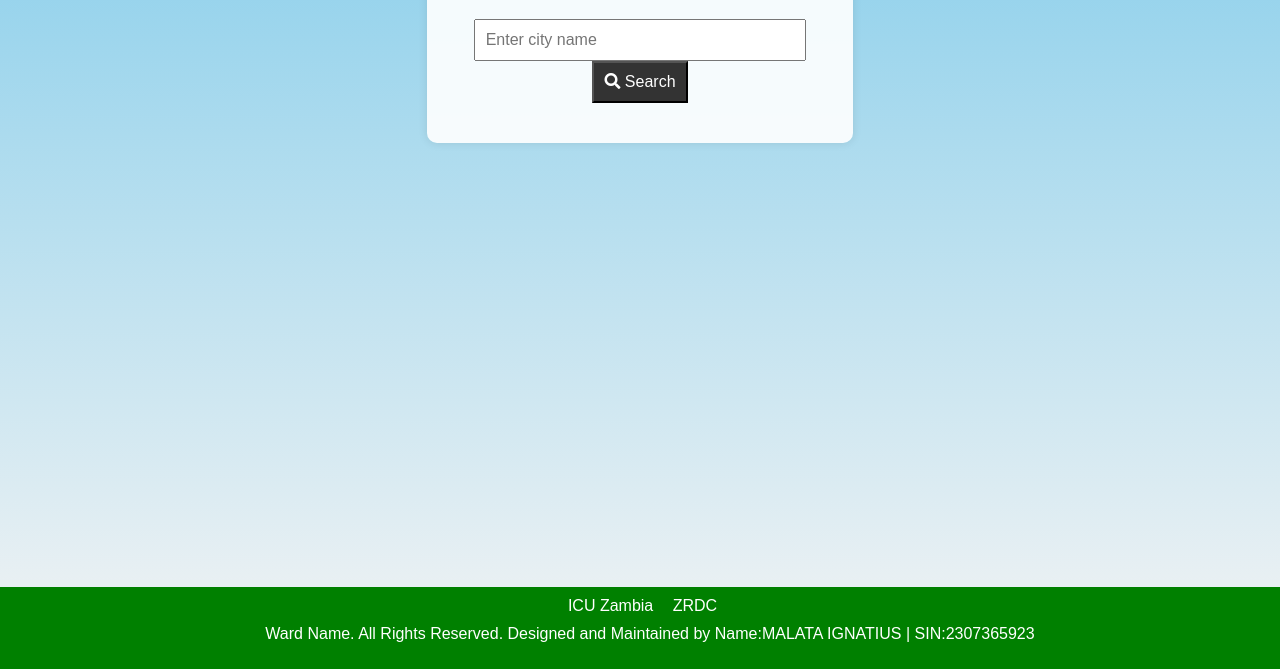
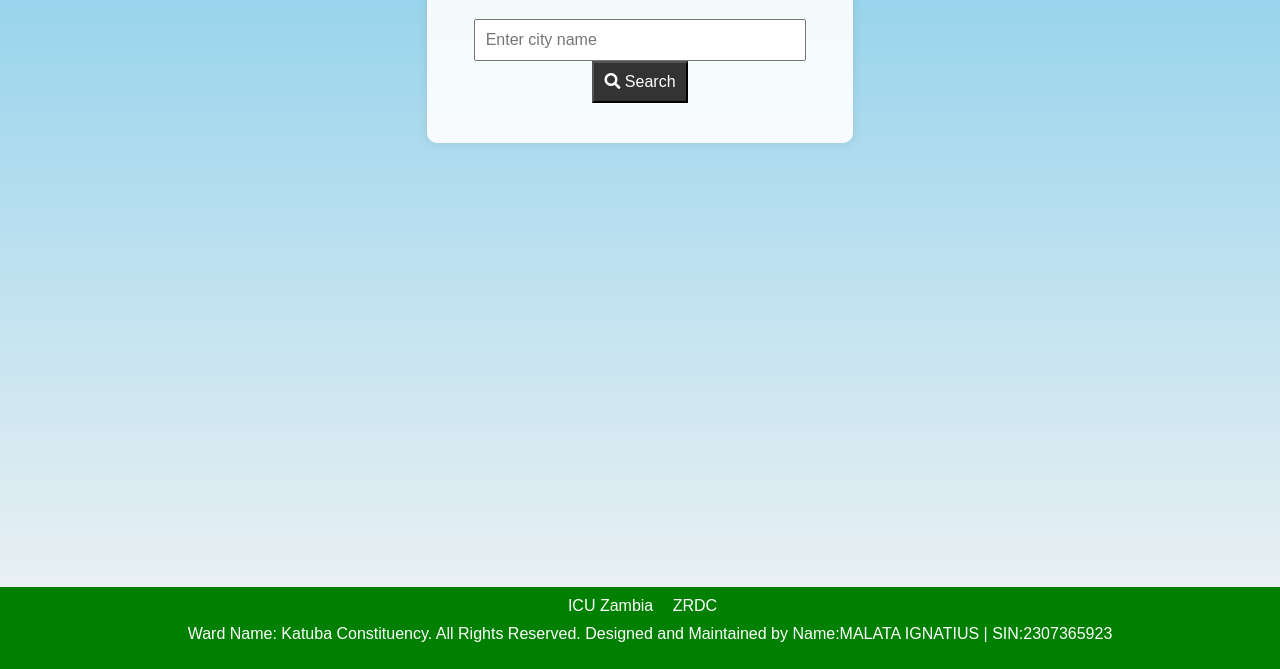
Before and after one commit to BUSIKU/malataI, a plain HTML site: page index.html in a window 1280 px wide. Shown: the part 131-800 px from the top of the page. Drawn offline with Linux system fonts and the light colour scheme.

Commit message:
Update index.html
added the ward

```diff
--- a/index.html
+++ b/index.html
@@ -30,7 +30,7 @@
             <li><a href="http://www.icuzambia.net">ICU Zambia</a></li>
             <li><a href="https://www.zrdc.org">ZRDC</a></li>
         </ul>
-        <p>Ward Name. All Rights Reserved. Designed and Maintained by Name:MALATA IGNATIUS | SIN:2307365923</p>
+        <p>Ward Name: Katuba Constituency. All Rights Reserved. Designed and Maintained by Name:MALATA IGNATIUS | SIN:2307365923</p>
     </footer>
 
     <script src="script.js"></script>
```
